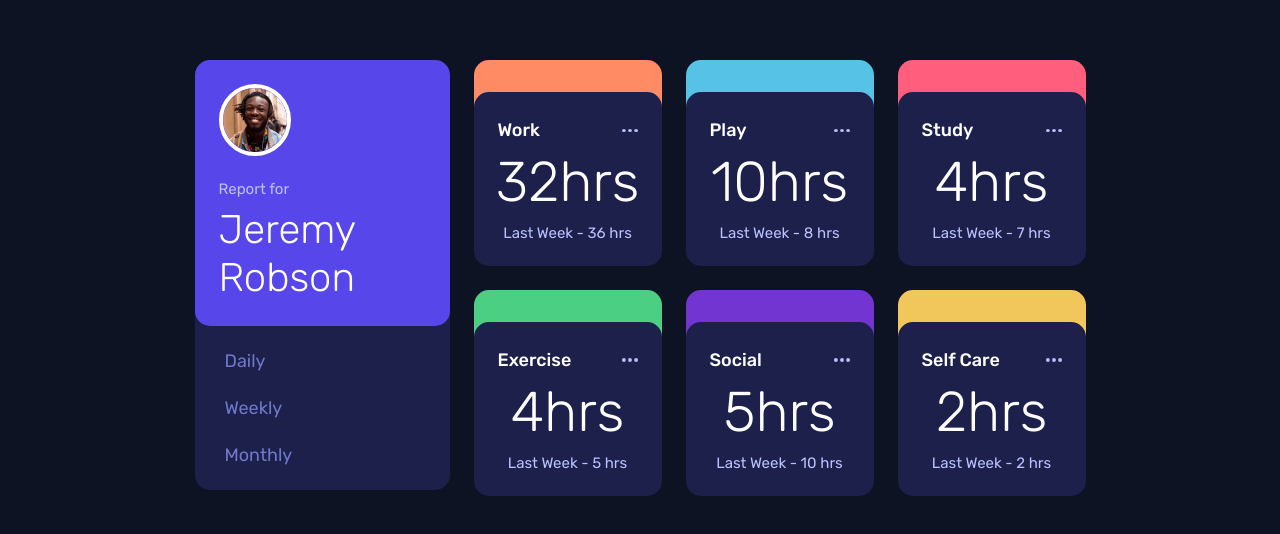
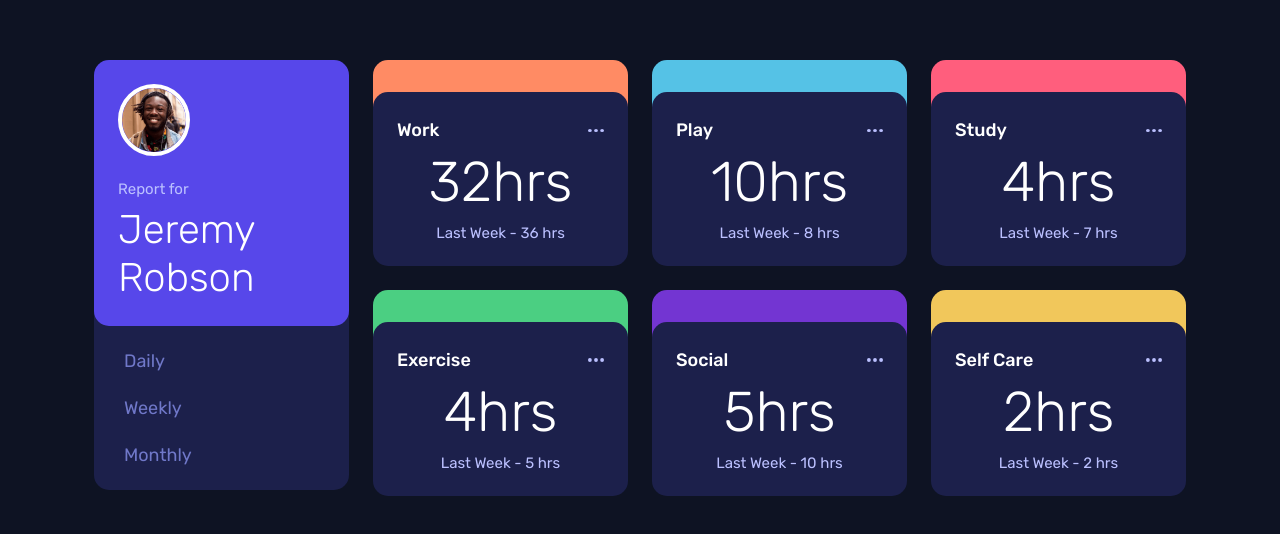
Before and after one commit to CharlieCastleWeb/fem--time-tracking-dashboard, a website built with Vite: page index.html in a window 1280 px wide. Shown: the part 122-656 px from the top of the page. Built offline with nearby package versions, Linux system fonts and the light colour scheme; files whose address does not match are found by name.

Commit message:
feat: fix card widths

```diff
--- a/src/styles/components/_activity-card.scss
+++ b/src/styles/components/_activity-card.scss
@@ -9,8 +9,11 @@
   @media (min-width: $breakpoint-sm) {
     background-position: 93% -5%;
     background-size: 32%;
-    max-width: $activity-card-max-width;
+    width: $activity-card-desktop-max-width;
     padding-top: $spacing-400;
+  }
+  @media (min-width: $breakpoint-lg) {
+    width: $activity-card-desktop-max-width;
   }
 }
 
--- a/src/styles/settings/_root.scss
+++ b/src/styles/settings/_root.scss
@@ -1,3 +1,2 @@
 $user-profile-card-layout-desktop-max-width: 255px;
-
-$activity-card-max-width: 188px;
+$activity-card-desktop-max-width: 255px;
```
